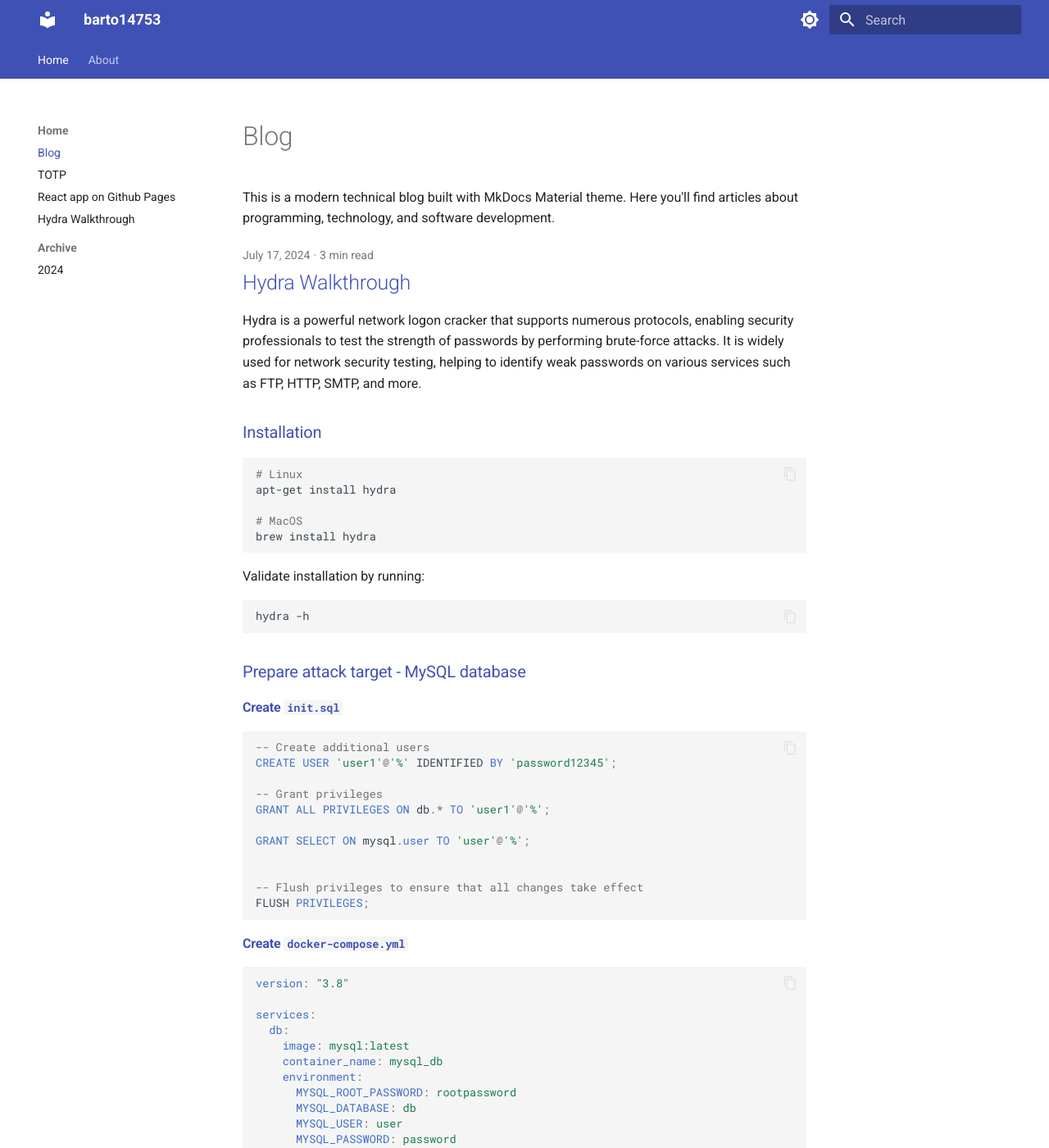
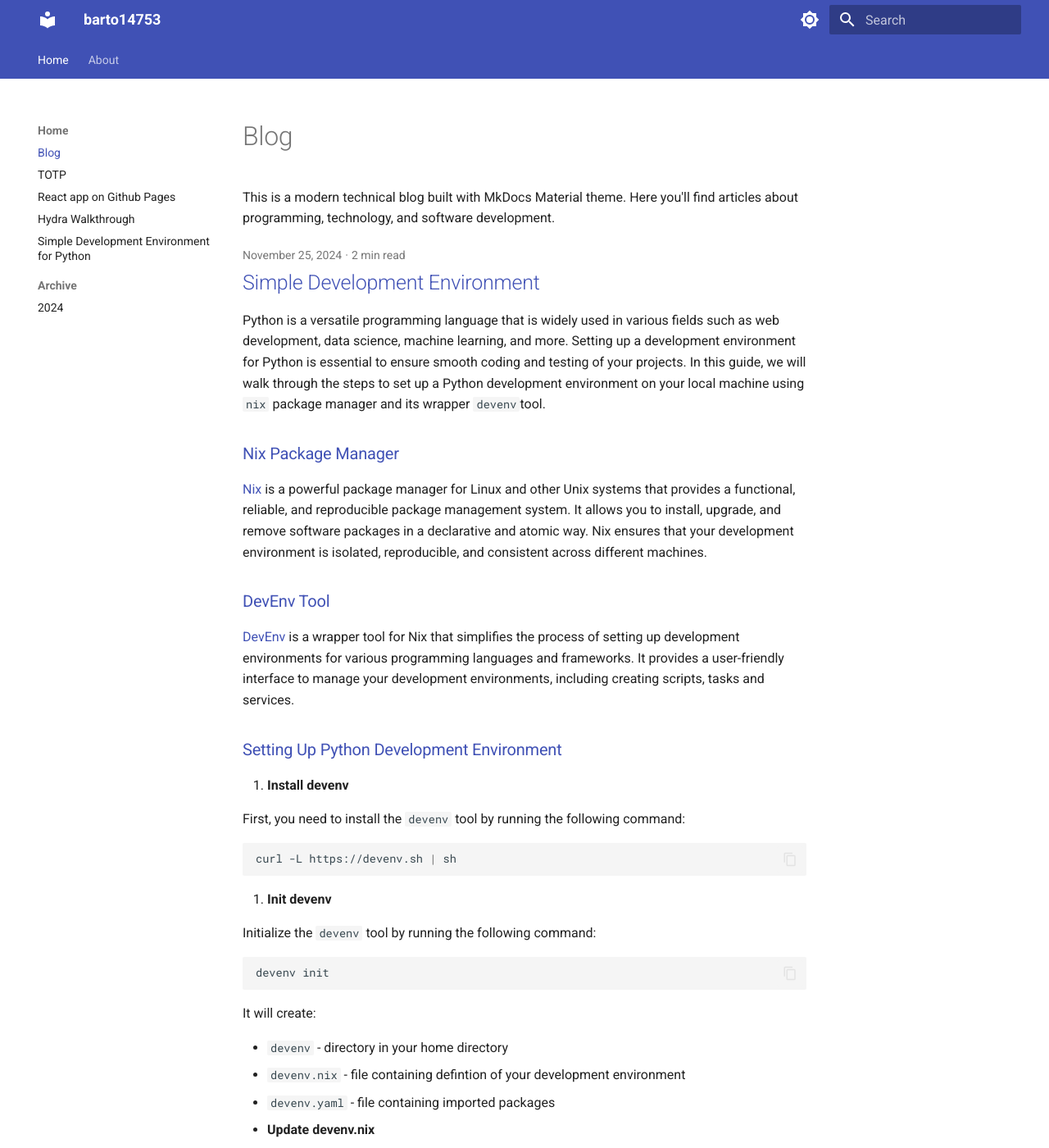
Before and after one commit to barto14753/blog, an MkDocs documentation site: the page built from docs/index.md, in a window 1280 px wide and 1400 px high. Shown: the whole window at 82% size. Built offline with MkDocs 1.6.1 and Material for MkDocs 9.7.7, drawn with Linux system fonts in a browser that asks for light colours; some of the changed text lies outside the part shown.

Commit message:
2024-11-25: Simple Development Environment for Python

````diff
--- /dev/null
+++ b/docs/posts/2024-11-25-simple-development-environment-for-python.md
@@ -0,0 +1,87 @@
+---
+layout: default
+title: "Simple Development Environment for Python"
+date: 2024-11-25 12:00:00
+---
+
+# Simple Development Environment
+
+Python is a versatile programming language that is widely used in various fields such as web development, data science, machine learning, and more. Setting up a development environment for Python is essential to ensure smooth coding and testing of your projects. In this guide, we will walk through the steps to set up a Python development environment on your local machine using `nix` package manager and its wrapper `devenv`tool.
+
+## Nix Package Manager
+
+[Nix](https://nixos.org/) is a powerful package manager for Linux and other Unix systems that provides a functional, reliable, and reproducible package management system. It allows you to install, upgrade, and remove software packages in a declarative and atomic way. Nix ensures that your development environment is isolated, reproducible, and consistent across different machines.
+
+## DevEnv Tool
+
+[DevEnv](https://devenv.sh) is a wrapper tool for Nix that simplifies the process of setting up development environments for various programming languages and frameworks. It provides a user-friendly interface to manage your development environments, including creating scripts, tasks and services.
+
+## Setting Up Python Development Environment
+
+1. **Install devenv**
+
+   First, you need to install the `devenv` tool by running the following command:
+
+   ```bash
+   curl -L https://devenv.sh | sh
+   ```
+
+2. **Init devenv**
+
+   Initialize the `devenv` tool by running the following command:
+
+   ```bash
+   devenv init
+   ```
+
+It will create:
+
+- `devenv` - directory in your home directory
+- `devenv.nix` - file containing defintion of your development environment
+- `devenv.yaml` - file containing imported packages
+
+3. **Update devenv.nix**
+
+   Edit `devenv.nix` file to define your development environment. For example, to set up a Python development environment, you can add the following lines:
+
+   ```nix
+    { pkgs, lib, config, inputs, ... }:
+    {
+    packages = [
+    ];
+
+   languages.python = {
+   enable = true;
+   version = "3.12";
+   venv.enable = true;
+   venv.requirements = ./requirements.txt;
+   };
+
+   enterShell = ''
+   jupyter lab
+   '';
+   }
+
+   ```
+
+   Example `requirements.txt` file:
+
+   ```txt
+   numpy==2.1.3
+   pandas==2.2.3
+   jupyterlab==4.3.0
+   scikit-learn==1.5.2
+   matplotlib==3.9.2
+   seaborn==0.13.2
+   pandas==2.2.3
+   ```
+
+4. **Enter Development Environment**
+
+   To enter the Python development environment, run the following command:
+
+   ```bash
+   devenv shell
+   ```
+
+   This will activate the Python environment and you can start coding and testing your projects.
--- a/mkdocs.yml
+++ b/mkdocs.yml
@@ -58,6 +58,7 @@ nav:
       - posts/2024-01-16-totp.md
       - posts/2024-04-01-react-on-github-pages.md
       - posts/2024-07-17-hydra-walkthrough.md
+      - posts/2024-11-25-simple-development-environment-for-python.md
   - About: about.md
 
 extra:
````
